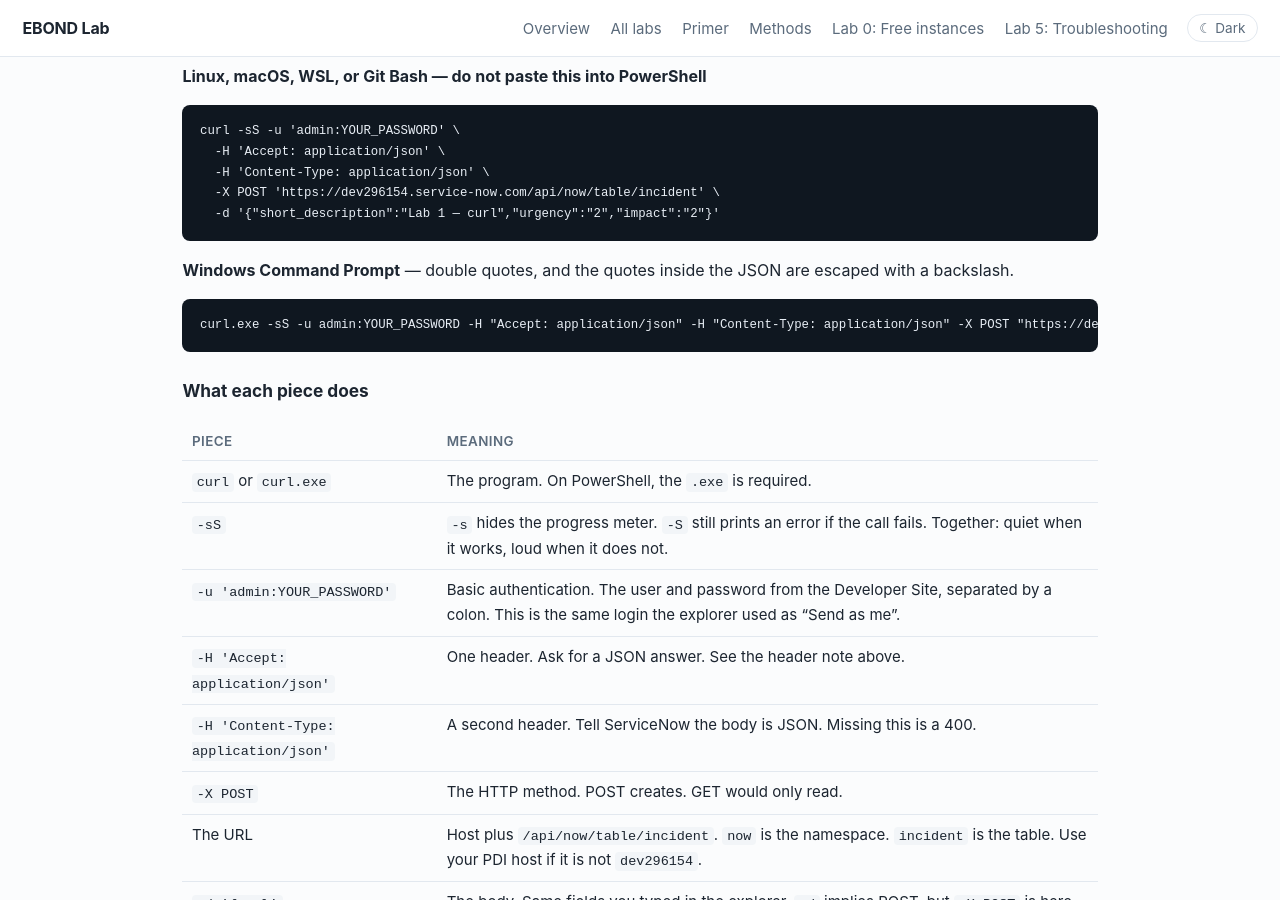
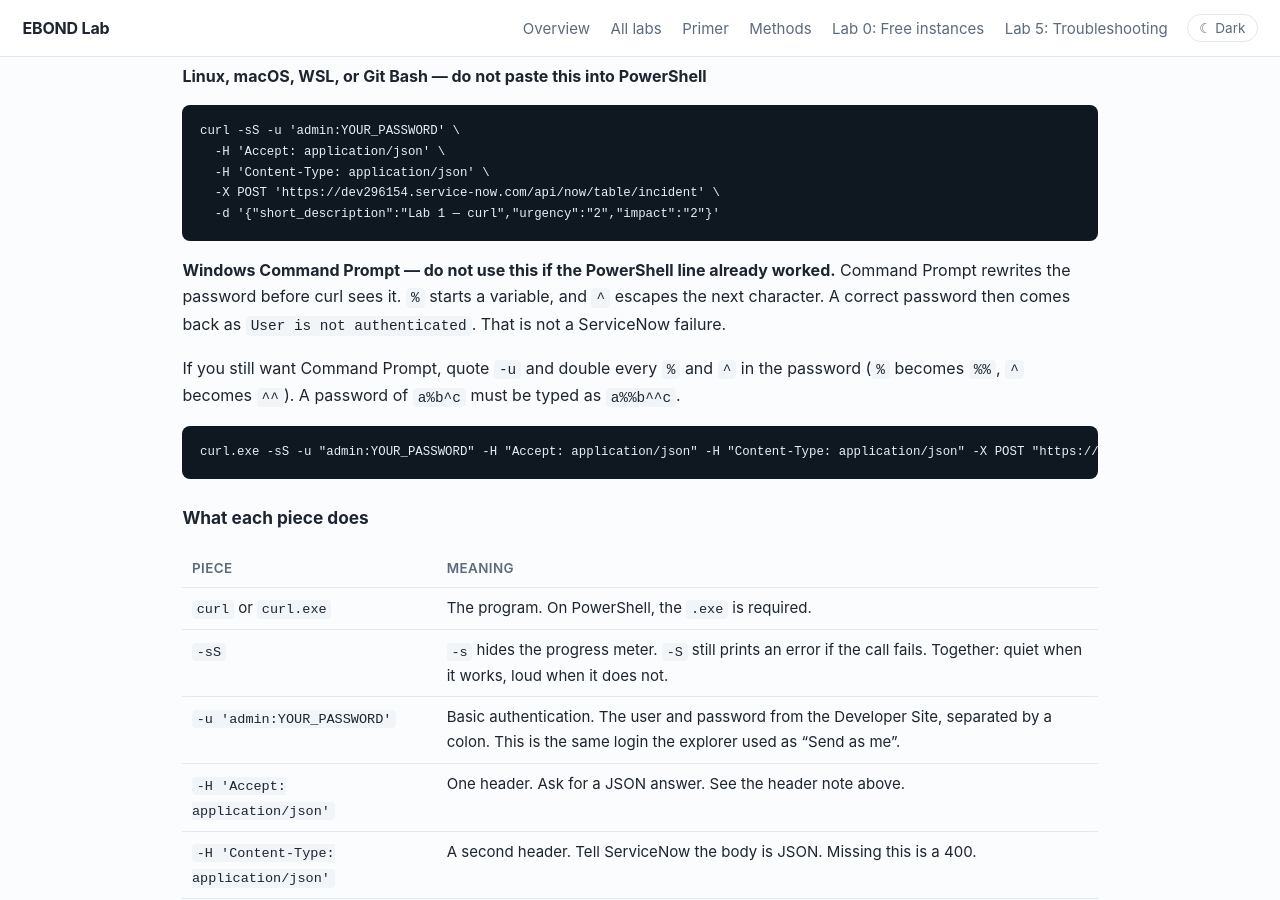
Before and after one commit to eltonaguiar/EBOND_ServiceNowSalesforce, a Jekyll site: the page built from site/labs/01-table-api.md, in a window 1280 px wide and 900 px high, scrolled down 2574 px. Built offline with Jekyll 4.4.1, drawn with Linux system fonts in a browser that asks for light colours.

Commit message:
Warn that Command Prompt rewrites % and ^ in the password before curl sees it.

````diff
--- a/site/labs/01-table-api.md
+++ b/site/labs/01-table-api.md
@@ -152,10 +152,12 @@ curl -sS -u 'admin:YOUR_PASSWORD' \
   -d '{"short_description":"Lab 1 — curl","urgency":"2","impact":"2"}'
 ```
 
-**Windows Command Prompt** — double quotes, and the quotes inside the JSON are escaped with a backslash.
+**Windows Command Prompt — do not use this if the PowerShell line already worked.** Command Prompt rewrites the password before curl sees it. `%` starts a variable, and `^` escapes the next character. A correct password then comes back as `User is not authenticated`. That is not a ServiceNow failure.
+
+If you still want Command Prompt, quote `-u` and double every `%` and `^` in the password (`%` becomes `%%`, `^` becomes `^^`). A password of `a%b^c` must be typed as `a%%b^^c`.
 
 ```bat
-curl.exe -sS -u admin:YOUR_PASSWORD -H "Accept: application/json" -H "Content-Type: application/json" -X POST "https://dev296154.service-now.com/api/now/table/incident" -d "{\"short_description\":\"Lab 1 - curl\",\"urgency\":\"2\",\"impact\":\"2\"}"
+curl.exe -sS -u "admin:YOUR_PASSWORD" -H "Accept: application/json" -H "Content-Type: application/json" -X POST "https://dev296154.service-now.com/api/now/table/incident" -d "{\"short_description\":\"Lab 1 - curl\",\"urgency\":\"2\",\"impact\":\"2\"}"
 ```
 
 ### What each piece does
````
